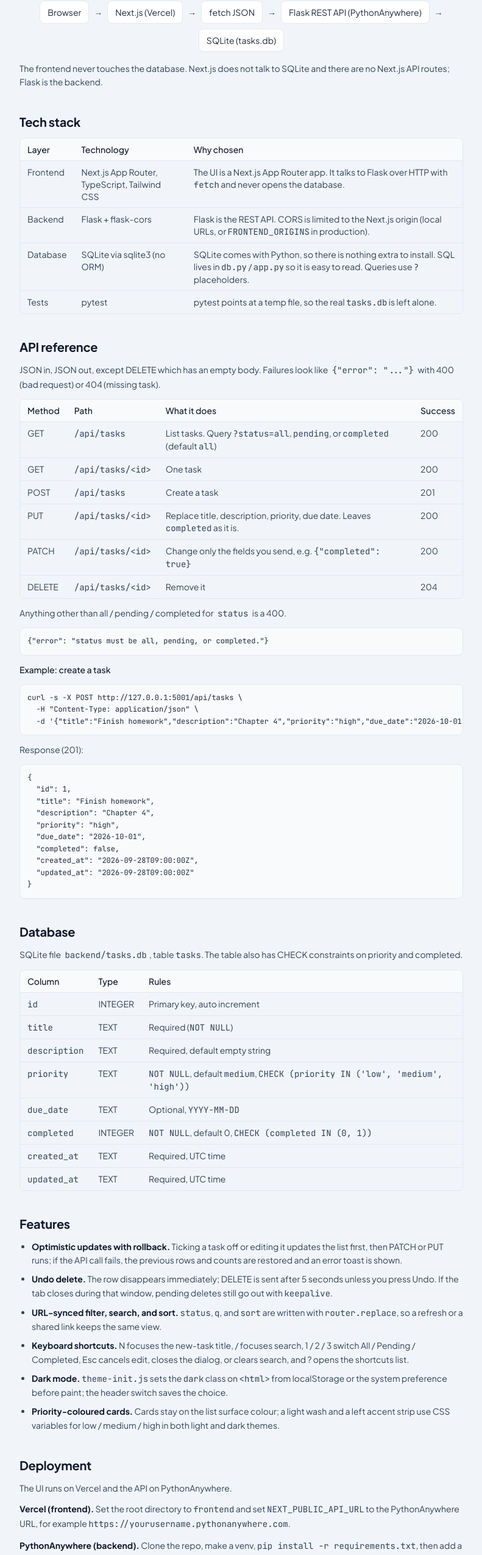
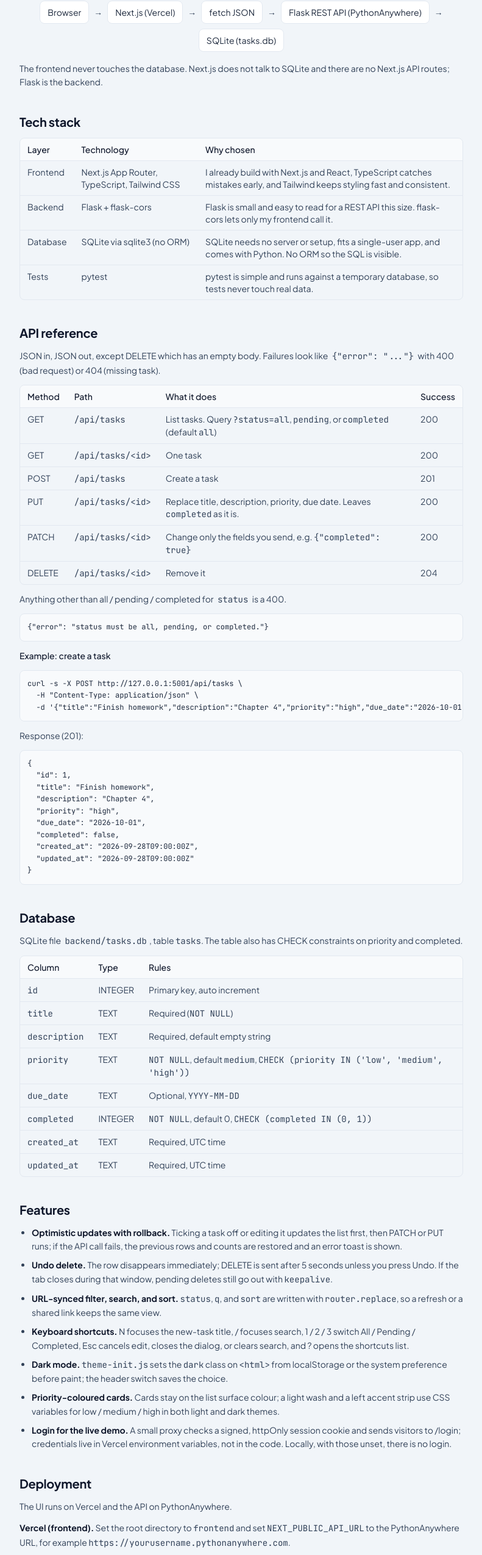
Before and after one commit to BEASTcLimbeR/task-management-app, a Next.js app in the folder frontend/: page /docs in a window 1280 px wide. Shown: the part 827-3377 px from the top of the page at 61% size, without its empty margins (244-1035 px from the left). Built offline with nearby package versions, Linux system fonts and the light colour scheme.

Commit message:
Update README and docs to match current features

```diff
--- a/frontend/app/docs/page.tsx
+++ b/frontend/app/docs/page.tsx
@@ -33,7 +33,7 @@ const H2 = "scroll-mt-6 text-xl font-bold text-slate-900 dark:text-slate-100";
 const BOX =
   "rounded-lg border border-slate-200 bg-white px-3 py-2 text-center text-sm text-slate-800 dark:border-slate-700 dark:bg-slate-900 dark:text-slate-200";
 
-// Static documentation for the Task Manager App, written from this repo
+// Documentation page for Task Manager App
 export default function DocsPage() {
   return (
     <>
@@ -119,28 +119,28 @@ export default function DocsPage() {
                     <td className={TD}>Frontend</td>
                     <td className={TD}>Next.js App Router, TypeScript, Tailwind CSS</td>
                     <td className={TD}>
-                      The UI is a Next.js App Router app. It talks to Flask over HTTP with <code>fetch</code> and never opens the database.
+                      I already build with Next.js and React, TypeScript catches mistakes early, and Tailwind keeps styling fast and consistent.
                     </td>
                   </tr>
                   <tr>
                     <td className={TD}>Backend</td>
                     <td className={TD}>Flask + flask-cors</td>
                     <td className={TD}>
-                      Flask is the REST API. CORS is limited to the Next.js origin (local URLs, or <code>FRONTEND_ORIGINS</code> in production).
+                      Flask is small and easy to read for a REST API this size. flask-cors lets only my frontend call it.
                     </td>
                   </tr>
                   <tr>
                     <td className={TD}>Database</td>
                     <td className={TD}>SQLite via sqlite3 (no ORM)</td>
                     <td className={TD}>
-                      SQLite comes with Python, so there is nothing extra to install. SQL lives in <code>db.py</code> / <code>app.py</code> so it is easy to read. Queries use <code>?</code> placeholders.
+                      SQLite needs no server or setup, fits a single-user app, and comes with Python. No ORM so the SQL is visible.
                     </td>
                   </tr>
                   <tr>
                     <td className={`${TD} border-b-0`}>Tests</td>
                     <td className={`${TD} border-b-0`}>pytest</td>
                     <td className={`${TD} border-b-0`}>
-                      pytest points at a temp file, so the real <code>tasks.db</code> is left alone.
+                      pytest is simple and runs against a temporary database, so tests never touch real data.
                     </td>
                   </tr>
                 </tbody>
@@ -316,6 +316,9 @@ export default function DocsPage() {
               <li>
                 <strong className="text-slate-900 dark:text-slate-100">Priority-coloured cards.</strong> Cards stay on the list surface colour; a light wash and a left accent strip use CSS variables for low / medium / high in both light and dark themes.
               </li>
+              <li>
+                <strong className="text-slate-900 dark:text-slate-100">Login for the live demo.</strong> A small proxy checks a signed, httpOnly session cookie and sends visitors to /login; credentials live in Vercel environment variables, not in the code. Locally, with those unset, there is no login.
+              </li>
             </ul>
           </section>
 
```
Also changed, not shown: 1 other file (tests, documents, lock files or other folders).
